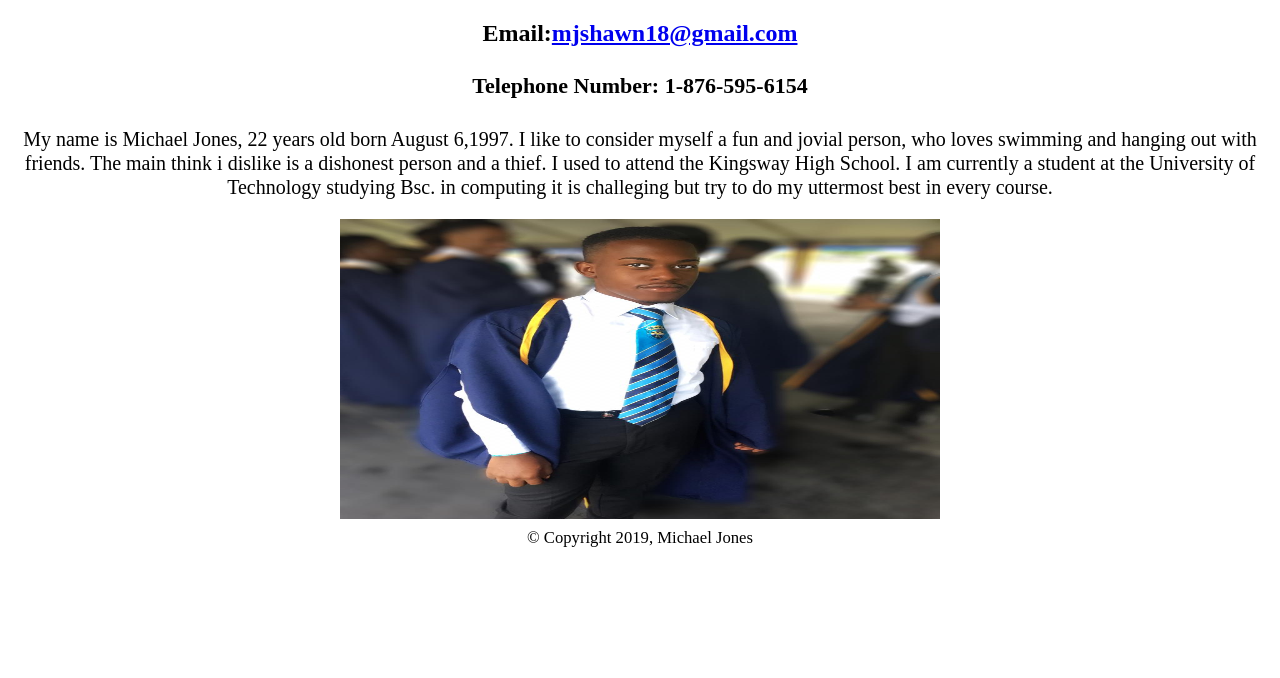
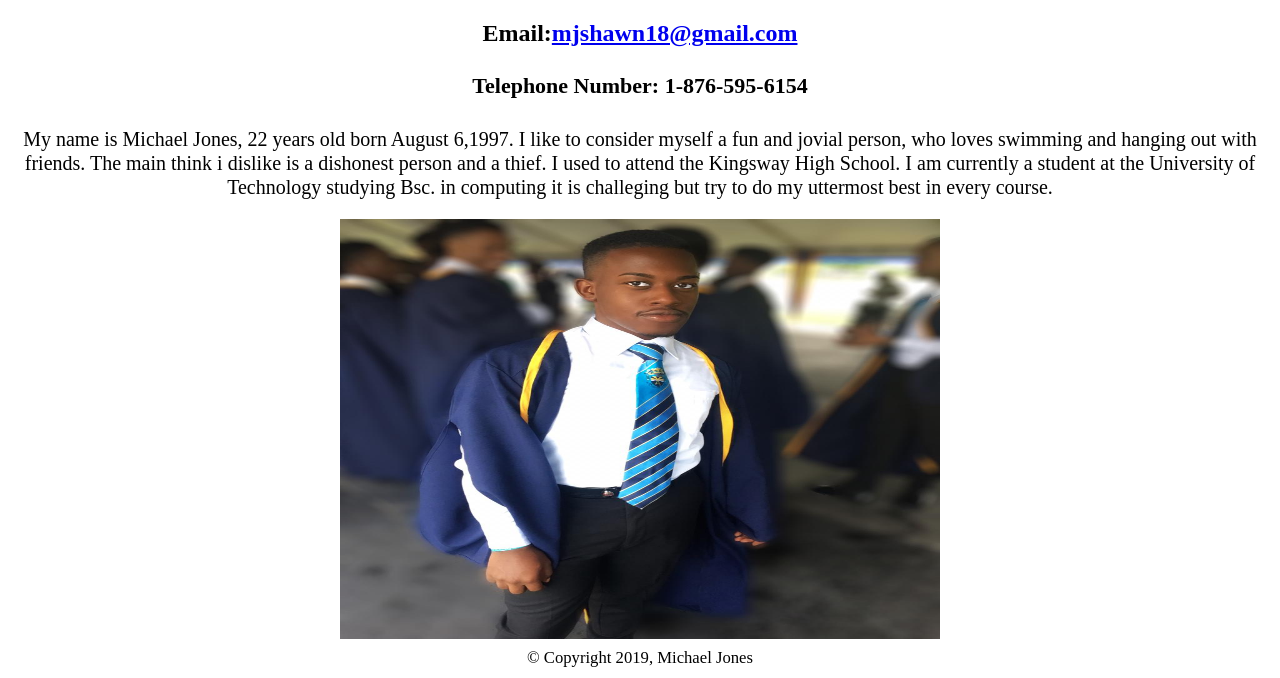
Before and after one commit to utech101/utech101.github.io, a plain HTML site: page about me.html in a window 1280 px wide. Shown: the part 331-1009 px from the top of the page. Before the commit the page ends 889 px from the top, so only its background shows below. Drawn offline with Linux system fonts and the light colour scheme.

Commit message:
Update about me.html

```diff
--- a/about me.html
+++ b/about me.html
@@ -27,7 +27,7 @@
 		I used to attend the Kingsway High School. I am currently a student at the University of Technology studying Bsc. in computing
 		it is challeging but try to do my uttermost best in every course.</p>
 
-		<center><img src="Photo.jpg" style="width:600px;height:300px;"></center>
+		<center><img src="Photo.jpg" style="width:600px;height:420px;"></center>
 			<center> <small>&copy; Copyright 2019, Michael Jones</small> </center>
 	</body>
 </html>
```
